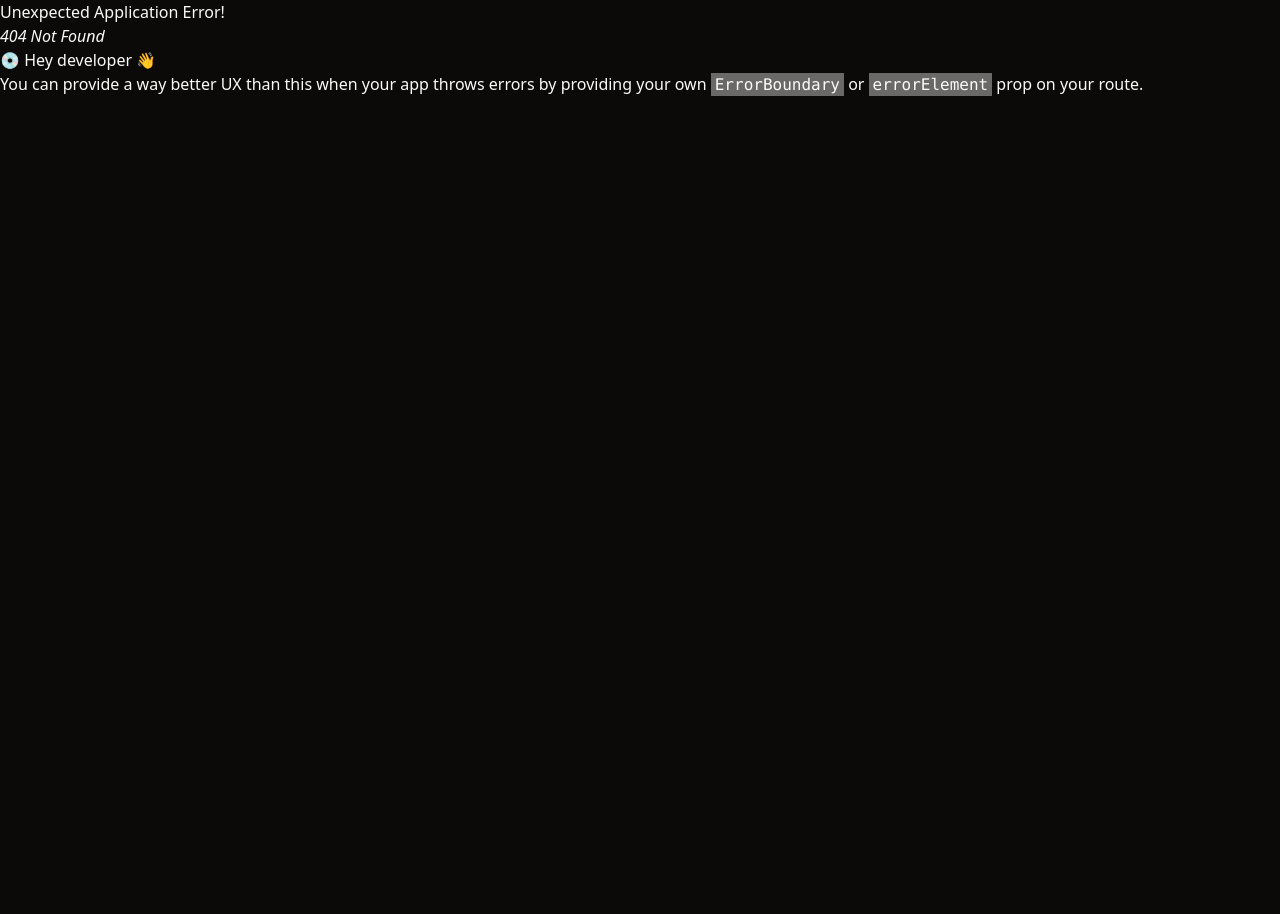
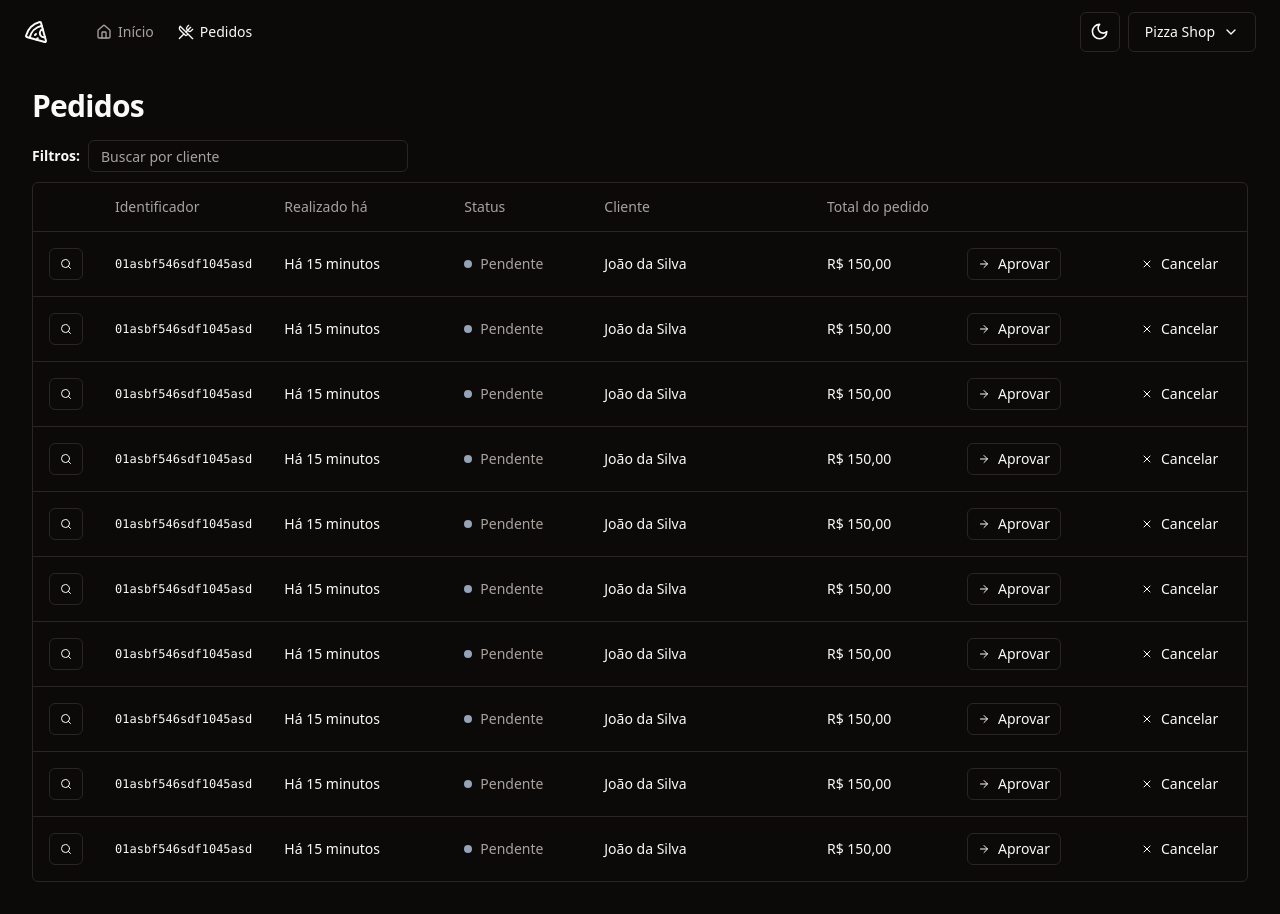
Before and after one commit to MatheusBorgesDev/pizza-shop, a React (Vite) app: page /orders in a window 1280 px wide. Before the commit this address had no page. Before the commit the page ends 800 px from the top, so only its background shows below. Built offline with nearby package versions, Linux system fonts and the light colour scheme.

Commit message:
feat: :sparkles: add orders page and table component

```diff
--- /dev/null
+++ b/src/components/ui/table.tsx
@@ -0,0 +1,117 @@
+import * as React from "react"
+
+import { cn } from "@/lib/utils"
+
+const Table = React.forwardRef<
+  HTMLTableElement,
+  React.HTMLAttributes<HTMLTableElement>
+>(({ className, ...props }, ref) => (
+  <div className="relative w-full overflow-auto">
+    <table
+      ref={ref}
+      className={cn("w-full caption-bottom text-sm", className)}
+      {...props}
+    />
+  </div>
+))
+Table.displayName = "Table"
+
+const TableHeader = React.forwardRef<
+  HTMLTableSectionElement,
+  React.HTMLAttributes<HTMLTableSectionElement>
+>(({ className, ...props }, ref) => (
+  <thead ref={ref} className={cn("[&_tr]:border-b", className)} {...props} />
+))
+TableHeader.displayName = "TableHeader"
+
+const TableBody = React.forwardRef<
+  HTMLTableSectionElement,
+  React.HTMLAttributes<HTMLTableSectionElement>
+>(({ className, ...props }, ref) => (
+  <tbody
+    ref={ref}
+    className={cn("[&_tr:last-child]:border-0", className)}
+    {...props}
+  />
+))
+TableBody.displayName = "TableBody"
+
+const TableFooter = React.forwardRef<
+  HTMLTableSectionElement,
+  React.HTMLAttributes<HTMLTableSectionElement>
+>(({ className, ...props }, ref) => (
+  <tfoot
+    ref={ref}
+    className={cn(
+      "border-t bg-muted/50 font-medium [&>tr]:last:border-b-0",
+      className
+    )}
+    {...props}
+  />
+))
+TableFooter.displayName = "TableFooter"
+
+const TableRow = React.forwardRef<
+  HTMLTableRowElement,
+  React.HTMLAttributes<HTMLTableRowElement>
+>(({ className, ...props }, ref) => (
+  <tr
+    ref={ref}
+    className={cn(
+      "border-b transition-colors hover:bg-muted/50 data-[state=selected]:bg-muted",
+      className
+    )}
+    {...props}
+  />
+))
+TableRow.displayName = "TableRow"
+
+const TableHead = React.forwardRef<
+  HTMLTableCellElement,
+  React.ThHTMLAttributes<HTMLTableCellElement>
+>(({ className, ...props }, ref) => (
+  <th
+    ref={ref}
+    className={cn(
+      "h-12 px-4 text-left align-middle font-medium text-muted-foreground [&:has([role=checkbox])]:pr-0",
+      className
+    )}
+    {...props}
+  />
+))
+TableHead.displayName = "TableHead"
+
+const TableCell = React.forwardRef<
+  HTMLTableCellElement,
+  React.TdHTMLAttributes<HTMLTableCellElement>
+>(({ className, ...props }, ref) => (
+  <td
+    ref={ref}
+    className={cn("p-4 align-middle [&:has([role=checkbox])]:pr-0", className)}
+    {...props}
+  />
+))
+TableCell.displayName = "TableCell"
+
+const TableCaption = React.forwardRef<
+  HTMLTableCaptionElement,
+  React.HTMLAttributes<HTMLTableCaptionElement>
+>(({ className, ...props }, ref) => (
+  <caption
+    ref={ref}
+    className={cn("mt-4 text-sm text-muted-foreground", className)}
+    {...props}
+  />
+))
+TableCaption.displayName = "TableCaption"
+
+export {
+  Table,
+  TableHeader,
+  TableBody,
+  TableFooter,
+  TableHead,
+  TableRow,
+  TableCell,
+  TableCaption,
+}
--- /dev/null
+++ b/src/pages/app/orders/index.tsx
@@ -0,0 +1,94 @@
+import { ArrowRight, Search, X } from "lucide-react";
+import { Helmet } from "react-helmet-async";
+
+import { Button } from "@/components/ui/button";
+import { Input } from "@/components/ui/input";
+import {
+  Table,
+  TableBody,
+  TableCell,
+  TableHead,
+  TableHeader,
+  TableRow,
+} from "@/components/ui/table";
+
+export function Orders() {
+  return (
+    <>
+      <Helmet title="Pedidos" />
+      <div className="flex flex-col gap-4">
+        <h1 className="text-3xl font-bold tracking-tight">Pedidos</h1>
+      </div>
+
+      <div className="space-y-2.5">
+        <form className="flex items-center gap-2">
+          <span className="text-sm font-semibold">Filtros:</span>
+          <Input placeholder="Buscar por cliente" className="h-8 w-[320px]" />
+        </form>
+
+        <div className="rounded-md border">
+          <Table>
+            <TableHeader>
+              <TableRow>
+                <TableHead className="w-[64px]"></TableHead>
+                <TableHead className="w-[140px]">Identificador</TableHead>
+                <TableHead className="w-[180px]">Realizado há</TableHead>
+                <TableHead className="w-[140px]">Status</TableHead>
+                <TableHead>Cliente</TableHead>
+                <TableHead className="w-[140px]">Total do pedido</TableHead>
+                <TableHead className="w-[164px]"></TableHead>
+                <TableHead className="w-[132px]"></TableHead>
+              </TableRow>
+            </TableHeader>
+
+            <TableBody>
+              {Array.from({ length: 10 }).map((_, index) => (
+                <TableRow key={index}>
+                  <TableCell>
+                    <Button variant="outline" size="xm">
+                      <Search className="h-3 w-3" />
+                      <span className="sr-only">Detalhes do pedido</span>
+                    </Button>
+                  </TableCell>
+
+                  <TableCell className="font-mono text-xs font-medium">
+                    01asbf546sdf1045asd
+                  </TableCell>
+
+                  <TableCell>Há 15 minutos</TableCell>
+
+                  <TableCell>
+                    <div className="flex items-center gap-2">
+                      <span className="h-2 w-2 rounded-full bg-slate-400" />
+                      <span className="font-medium text-muted-foreground">
+                        Pendente
+                      </span>
+                    </div>
+                  </TableCell>
+
+                  <TableCell className="font-medium">João da Silva</TableCell>
+
+                  <TableCell className="font-medium">R$ 150,00</TableCell>
+
+                  <TableCell>
+                    <Button variant="outline" size="xm">
+                      <ArrowRight className="mr-2 h-3 w-3" />
+                      Aprovar
+                    </Button>
+                  </TableCell>
+
+                  <TableCell>
+                    <Button variant="ghost" size="xm">
+                      <X className="mr-2 h-3 w-3" />
+                      Cancelar
+                    </Button>
+                  </TableCell>
+                </TableRow>
+              ))}
+            </TableBody>
+          </Table>
+        </div>
+      </div>
+    </>
+  );
+}
```
Also changed, not shown: src/routes.tsx (+9 -8 lines).
